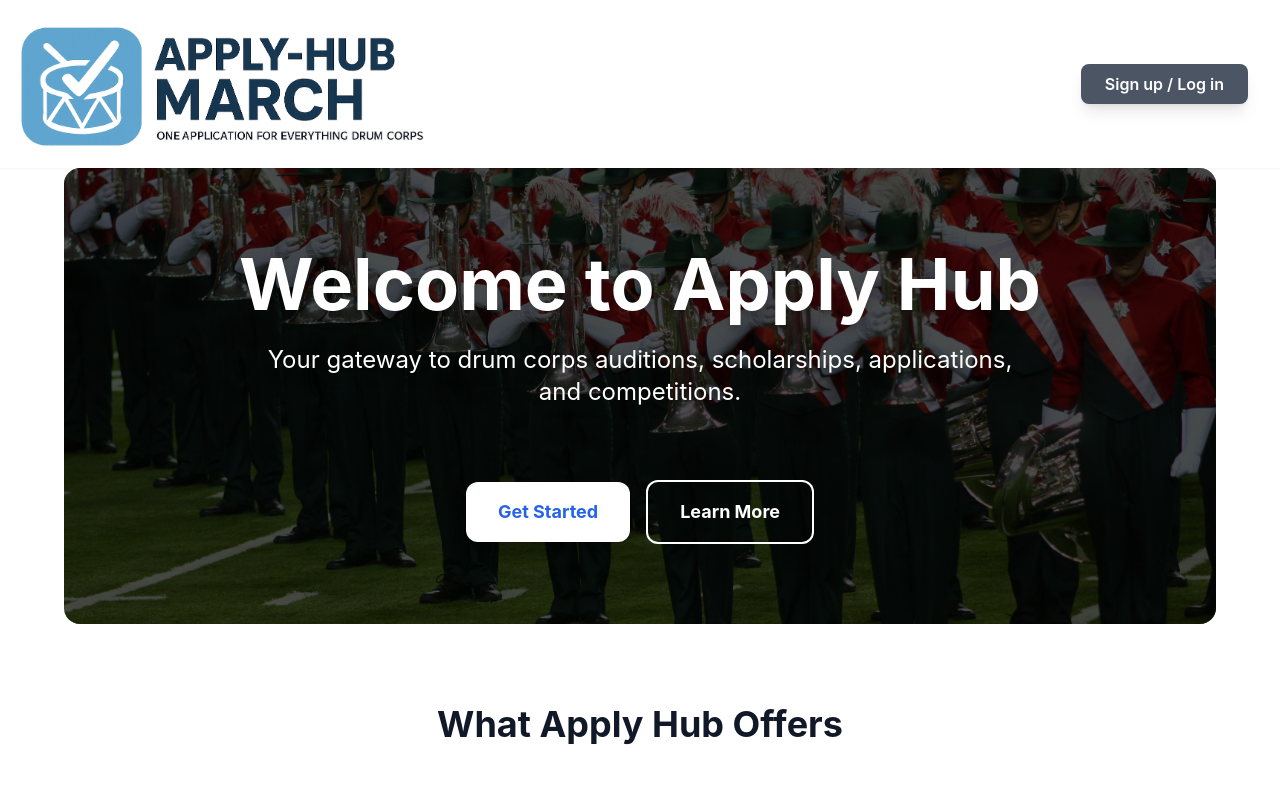
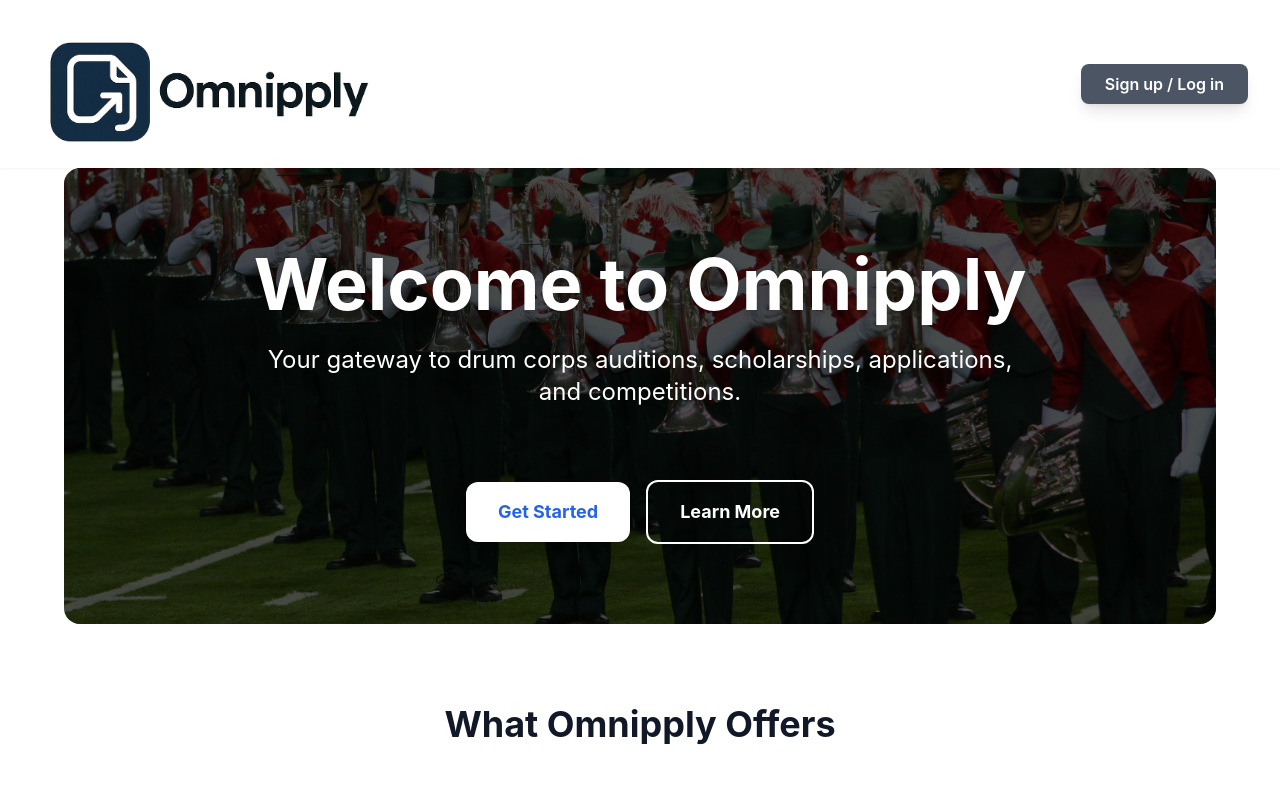
Before and after one commit to hoyoonsong/apply-hub-march, a React (Vite) app: page / in a window 1280 px wide. Shown: the top 800 px of the page. Built offline with nearby package versions, Linux system fonts and the light colour scheme; no server answers.

Commit message:
omnipply makeover

```diff
--- a/index.html
+++ b/index.html
@@ -2,14 +2,14 @@
 <html lang="en">
   <head>
     <meta charset="utf-8" />
-    <link rel="icon" href="/Apply-Hub.png" />
+    <link rel="icon" href="/Omnipply.png" />
     <meta name="viewport" content="width=device-width, initial-scale=1" />
     <meta name="theme-color" content="#000000" />
     <meta
       name="description"
-      content="Apply Hub - React and Tailwind CSS Website"
+      content="Omnipply - React and Tailwind CSS Website"
     />
-    <title>Apply Hub</title>
+    <title>Omnipply</title>
   </head>
   <body>
     <noscript>You need to enable JavaScript to run this app.</noscript>
--- a/package.json
+++ b/package.json
@@ -1,5 +1,5 @@
 {
-  "name": "apply-hub",
+  "name": "omnipply",
   "version": "0.1.0",
   "private": true,
   "type": "module",
--- a/public/index.html
+++ b/public/index.html
@@ -7,11 +7,11 @@
     <meta name="theme-color" content="#000000" />
     <meta
       name="description"
-      content="Apply Hub - React and Tailwind CSS Website"
+      content="Omnipply - React and Tailwind CSS Website"
     />
     <link rel="apple-touch-icon" href="%PUBLIC_URL%/logo192.png" />
     <link rel="manifest" href="%PUBLIC_URL%/manifest.json" />
-    <title>Apply Hub</title>
+    <title>Omnipply</title>
   </head>
   <body>
     <noscript>You need to enable JavaScript to run this app.</noscript>
--- a/src/LaunchPage.tsx
+++ b/src/LaunchPage.tsx
@@ -16,8 +16,8 @@ function LaunchPage() {
         {/* Logo positioned absolutely at top-left corner with responsive sizing */}
         <div className="absolute top-2 left-2 sm:top-2 sm:left-4 z-10">
           <img
-            src="/Apply-Hub.png"
-            alt="Apply Hub Logo"
+            src="/Omnipply.png"
+            alt="Omnipply Logo"
             className="h-24 w-auto sm:h-32 md:h-40"
           />
         </div>
@@ -68,7 +68,7 @@ function LaunchPage() {
         <div className="relative z-10 text-center text-white">
           <h1 className="text-5xl md:text-7xl font-bold mb-6 drop-shadow-lg">
             Welcome to{" "}
-            <span className="text-white drop-shadow-lg">Apply Hub</span>
+            <span className="text-white drop-shadow-lg">Omnipply</span>
           </h1>
           <p className="text-xl md:text-2xl mb-12 max-w-3xl mx-auto leading-relaxed text-white drop-shadow-lg">
             Your gateway to drum corps auditions, scholarships, applications,
@@ -95,7 +95,7 @@ function LaunchPage() {
       {/* Features Section */}
       <div className="max-w-6xl mx-auto px-6 py-20">
         <h2 className="text-3xl md:text-4xl font-bold text-center text-gray-900 mb-16">
-          What Apply Hub Offers
+          What Omnipply Offers
         </h2>
 
         <div className="grid grid-cols-1 md:grid-cols-3 gap-8">
@@ -183,7 +183,7 @@ function LaunchPage() {
       <footer className="bg-gray-900 text-white py-12">
         <div className="max-w-6xl mx-auto px-6 text-center">
           <p className="text-gray-400">
-            © 2024 Apply Hub. Connecting drum corps talent with opportunities
+            © 2024 Omnipply. Connecting drum corps talent with opportunities
             worldwide.
           </p>
         </div>
--- a/src/components/DashboardHeader.tsx
+++ b/src/components/DashboardHeader.tsx
@@ -23,8 +23,8 @@ export default function DashboardHeader({
       <div className="absolute top-2 left-2 sm:top-2 sm:left-4 z-10">
         <Link to="/" className="flex items-center">
           <img
-            src="/Apply-Hub.png"
-            alt="Apply Hub Logo"
+            src="/Omnipply.png"
+            alt="Omnipply Logo"
             className="h-24 w-auto sm:h-32 md:h-40"
           />
         </Link>
--- a/src/components/LoginModal.tsx
+++ b/src/components/LoginModal.tsx
@@ -13,7 +13,7 @@ export default function LoginModal({
     <div className="fixed inset-0 z-50 grid place-items-center">
       <div className="absolute inset-0 bg-black/40" onClick={onClose} />
       <div className="relative w-full max-w-md rounded-2xl bg-white p-6 shadow-xl">
-        <h2 className="mb-3 text-xl font-semibold">Welcome to Apply Hub</h2>
+        <h2 className="mb-3 text-xl font-semibold">Welcome to Omnipply</h2>
         <GoogleSignupButton />
         <div className="my-2 text-center text-xs text-gray-500">or</div>
         <GoogleLoginButton />
--- a/src/components/NotFound.tsx
+++ b/src/components/NotFound.tsx
@@ -11,8 +11,8 @@ export default function NotFound() {
       <div className="mb-8">
         <Link to="/" className="flex items-center">
           <img
-            src="/Apply-Hub.png"
-            alt="Apply Hub Logo"
+            src="/Omnipply.png"
+            alt="Omnipply Logo"
             className="h-20 w-auto"
           />
         </Link>
--- a/src/pages/apply/ApplicationForm.tsx
+++ b/src/pages/apply/ApplicationForm.tsx
@@ -308,7 +308,7 @@ export default function ApplicationForm() {
         <div className="flex gap-2 text-sm">
           {(program.metadata?.form?.include_common_app ?? false) && (
             <span className="px-2 py-1 bg-indigo-50 text-indigo-700 rounded">
-              Apply-Hub Common App
+              Omnipply Common App
             </span>
           )}
           {(program.metadata?.form?.include_coalition_common_app ?? false) && (
--- a/src/pages/programs/ApplyProgramPage.tsx
+++ b/src/pages/programs/ApplyProgramPage.tsx
@@ -126,7 +126,7 @@ export default function ApplyProgramPage() {
           <div className="rounded border bg-white p-4">
             <div className="font-medium mb-2">Common Application Options</div>
             <ul className="list-disc ml-5 text-sm">
-              <li>Apply-Hub Common App: {includeHubCommon ? "Yes" : "No"}</li>
+              <li>Omnipply Common App: {includeHubCommon ? "Yes" : "No"}</li>
               <li>
                 Coalition Common App: {includeCoalitionCommon ? "Yes" : "No"}
               </li>
--- a/src/pages/public/ProgramDetail.tsx
+++ b/src/pages/public/ProgramDetail.tsx
@@ -167,7 +167,7 @@ export default function ProgramDetail() {
                   </h3>
                   <ul className="list-disc ml-6 text-sm text-gray-600">
                     <li>
-                      Apply-Hub Common App:{" "}
+                      Omnipply Common App:{" "}
                       {program.application_schema.common?.applyhub
                         ? "Yes"
                         : "No"}
```
Also changed, not shown: public/Omnipply.png (added), 1 other file (tests, documents, lock files or other folders).
